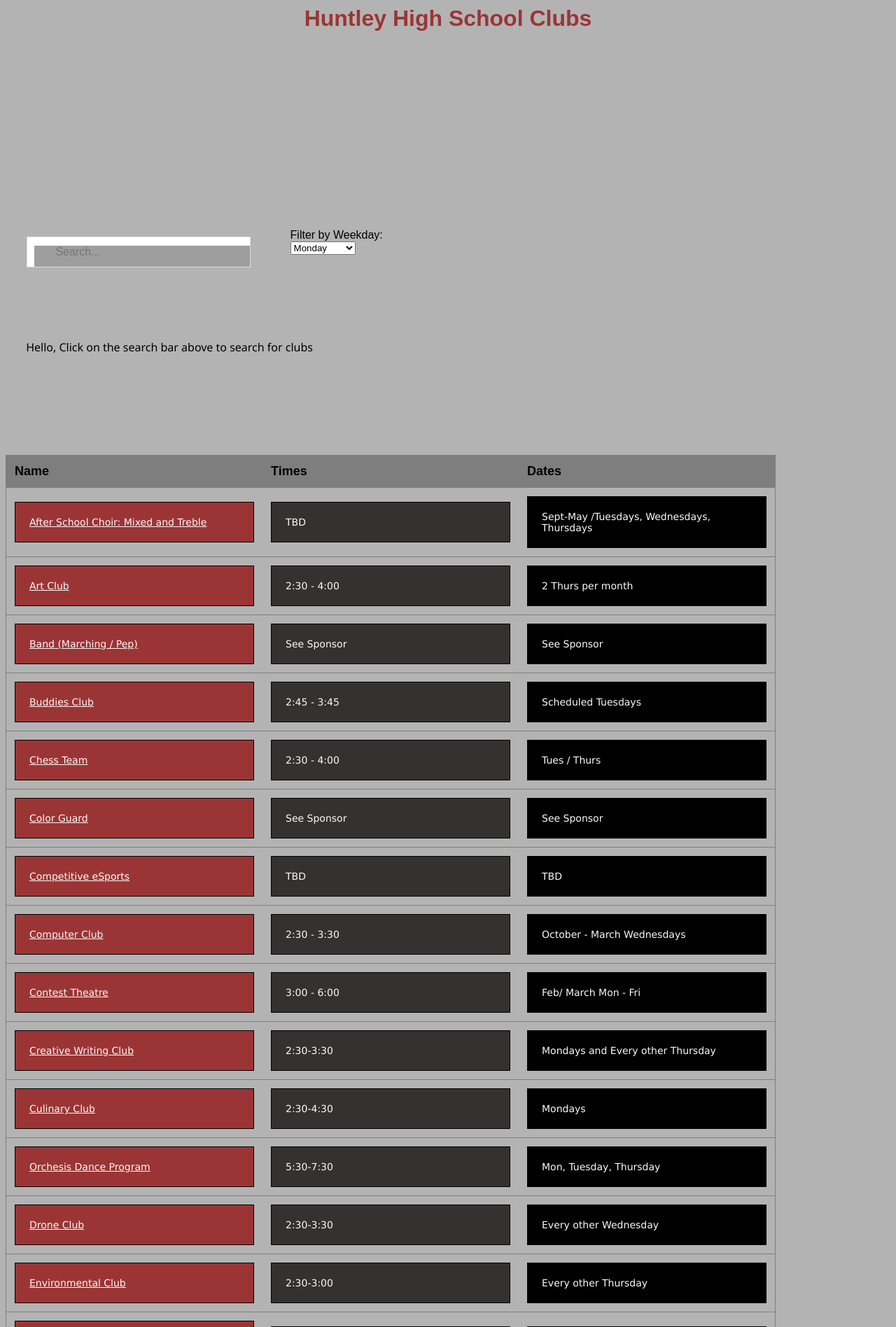
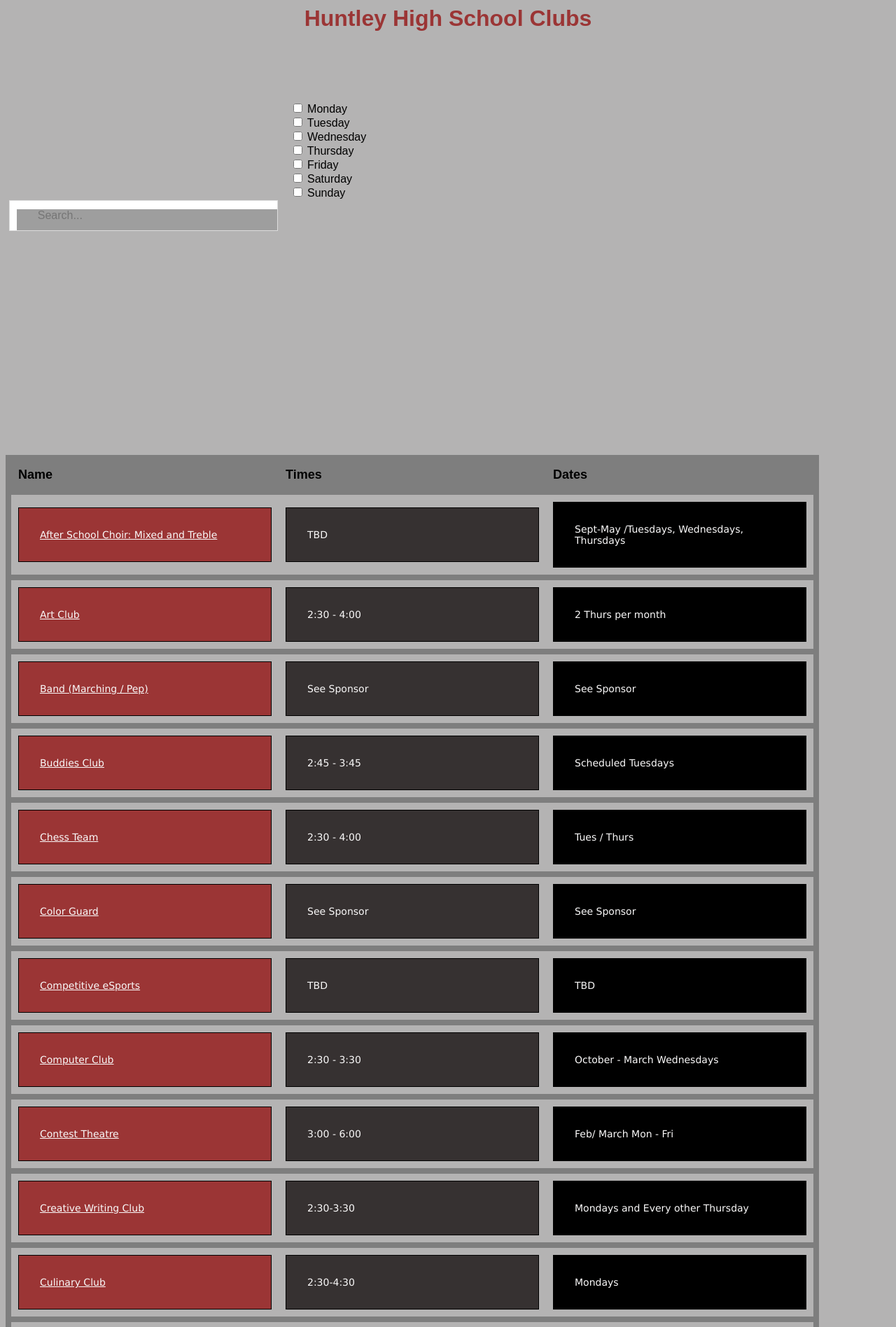
Before and after one commit to yehans41/J2-Clubs-Activities, a Flask app: page / in a window 1280 px wide. Shown: the top 1896 px of the page at 70% size. Run offline with Flask 2, Linux system fonts and the light colour scheme; data comes from the database, SQL or seed files in the repository; both versions use the stored data as it was after the commit; grey boxes are pictures that could not be loaded.

Commit message:
search + db

```diff
--- a/app.py
+++ b/app.py
@@ -6,7 +6,7 @@ from flask import Blueprint, render_template
 from flask import Flask,redirect,url_for,render_template,request, jsonify
 
 app = Flask(__name__)
-
+#database connection
 def get_db_connection():
     conn = sqlite3.connect('RealDB.db')
     conn.row_factory = sqlite3.Row #goes through database
@@ -15,14 +15,18 @@ def get_db_connection():
 @app.route("/")
 def home():
     conn = get_db_connection()
-    clubs = conn.execute('SELECT * from Clubs').fetchall()
+    #clubs = conn.execute('SELECT * from clubs LEFT JOIN weekdays on clubs.name = weekdays.name').fetchall()
+    clubs = conn.execute('SELECT * from clubs').fetchall()
+    #weekdays = conn.execute('SELECT * from Weekdays').fetchall()
     conn.close()
     return render_template("home.html", clubs=clubs)
 @app.route("/profile/<username>")
 @app.route("/templates/base.html")
 def base():
     conn = get_db_connection()
-    clubs = conn.execute('SELECT * from Clubs').fetchall()
+    #clubs = conn.execute('SELECT * from clubs LEFT JOIN weekdays on clubs.name = weekdays.name').fetchall()
+    clubs = conn.execute('SELECT * from clubs').fetchall()
+    #weekdays = conn.execute('SELECT * from Weekdays').fetchall()
     conn.close()
     Name = request.args.get('Name')
     return render_template("base.html", clubs=clubs, Name=Name)
--- a/config.py
+++ /dev/null
@@ -1,6 +0,0 @@
-#database creation
-import os
-
-basedir = os.path.abspath(os.path.dirname(__file__))
-
-SQLALCHEMY_DATABASE_URI = 'sqlite:///' + os.path.join(basedir, 'my_db.db')
--- a/db.py
+++ b/db.py
@@ -1,3 +1,4 @@
+#database
 from multiprocessing import connection
 import sqlite3
 
--- a/templates/home.html
+++ b/templates/home.html
@@ -4,10 +4,10 @@
   background-image: url('/css/searchicon.png'); /* Add a search icon to input */
   background-position: 10px 12px; /* Position the search icon */
   background-repeat: no-repeat; /* Do not repeat the icon image */
-  width: 25%; /* Quarter-width */
+  width: 30%; /* Quarter-width */
   position: absolute;
-  top: 13%;
-  left: 3%; /*position on screen*/
+  top: 11%;
+  left: 1%; /*position on screen*/
   font-size: 16px; /* Increase font-size */
   padding: 12px 20px 12px 40px; /* Add some padding */
   border: 1px solid #ddd; /* Add a grey border */
@@ -18,15 +18,15 @@
   width: 85%; /* width */
   position: absolute;
   top: 25%;
-  border: 1px solid #7e7e7e; /* Add a grey border */
+  border: 8px solid #7e7e7e; /* Add a grey border */
   font-size: 18px; /* Increase font-size */
 }
 #myTable th, #myTable td {
   text-align: left; /* Left-align text */
-  padding: 12px; /* Add padding */
+  padding: 10px; /* Add padding */
 }
 #myTable tr {
-  border-bottom: 1px solid #7e7e7e;
+  border-bottom: 8px solid #7e7e7e;
 }
 #myTable tr.header, #myTable tr:hover {
   background-color: #7e7e7e;
@@ -66,7 +66,7 @@ div.box1 {
       background-color: #9b3535;
       border: 1px solid #000000;
       color: #faf9f9;
-      padding: 20px;
+      padding: 30px;
       width: 300px;
 }
 div.box2 {
@@ -75,7 +75,7 @@ div.box2 {
       background-color: #363131;
       border: 1px solid #000000;
       color: #faf9f9;
-      padding: 20px;
+      padding: 30px;
       width: 300px;
 }
 div.box3{
@@ -84,17 +84,17 @@ div.box3{
       background-color: #000000;
       border: 1px solid #000000;
       color: #faf9f9;
-      padding: 20px;
+      padding: 30px;
       width: 300px;
 }
 #filter{
   color: #000000;
   font-family: sans-serif;
   position: absolute;
-  top: 12%;
+  top: 5%;
   left: 32%;
   padding: 5px;
-	width: 150px;
+	width: 300px;
 	margin-right: 10px;
   margin: 10px 0;
 }
@@ -106,25 +106,29 @@ div.box3{
   <meta name="viewport" content="width=device-width, initial-scale=1.0">
 </head>
 <body>
-  <h1> Huntley High School Clubs</h1>
+<h1> Huntley High School Clubs</h1>
 <input type="text" id="myInput" onkeyup="myFunction()" placeholder="Search...">
-<div id="filter">
-  <label>Filter by Weekday:</label>
-  <select onchange="filterTable()">
-    <option value="Monday">Monday</option>
-    <option value="Tuesday">Tuesday</option>
-    <option value="Wednesday">Wednesday</option>
-    <option value="Thursday">Thursday</option>
-    <option value="Friday">Friday</option>
-    <option value="Saturday">Saturday</option>
-    <option value="Sunday">Sunday</option>
-  </select>
+<div id = filter>
+<input type="checkbox" id="Monday">
+<label for="Monday"> Monday</label><br>
+<input type="checkbox" id="Tuesday">
+<label for="Tuesday"> Tuesday</label><br>
+<input type="checkbox" id="Wednesday">
+<label for="Wednesday"> Wednesday</label><br>
+<input type="checkbox" id="Thursday">
+<label for="Thursday"> Thursday</label><br>
+<input type="checkbox" id="Friday">
+<label for="Friday"> Friday</label><br>
+<input type="checkbox" id="Saturday">
+<label for="Saturday"> Saturday</label><br>
+<input type="checkbox" id="Sunday">
+<label for="Sunday"> Sunday</label><br>
 </div>
 <table id="myTable">
   <tr class="header">
     <th style="width:36%;">Name</th>
     <th style="width:22%;">Times</th>
-    <th styke="width:22%">Dates</th>
+    <th style="width:22%">Dates</th>
     {% for clubs in clubs %}
       <tr>
       <td>
@@ -147,31 +151,11 @@ div.box3{
       </tr>
     {% endfor %}
   </tr>
-<body>
-	<script>
-		function filterTable() {
-			var dropdown = document.getElementById("Times");
-			var table = document.getElementById("myTable");
-			var rows = table.getElementsByTagName("tr");
-
-			for (var i = 1; i < rows.length; i++) {
-				var cells = rows[i].getElementsByTagName("td");
-				var language = cells[0].innerHTML.toLowerCase();
-				var filter = dropdown.value.toLowerCase();
-
-				if (filter === "" || language === filter) {
-					rows[i].style.display = "";
-				} else {
-					rows[i].style.display = "none";
-				}
-			}
-		}
-	</script>
-</body>
   <script>
     function myFunction() {
       // Declare variables
       var input, filter, table, tr, td, i, txtValue;
+      //daysMatch, searchMatch
       input = document.getElementById("myInput");
       filter = input.value.toUpperCase();
       table = document.getElementById("myTable");
@@ -180,19 +164,26 @@ div.box3{
       for (i = 0; i < tr.length; i++) {
         td = tr[i].getElementsByTagName("td")[0];
         if (td) {
+          //searchMatch = txtValue.toUpperCase().indexOf(filter) > -1
           txtValue = td.textContent || td.innerText;
+          //daysMatch = td.dataset.monday == document.getElementById("Monday").value
           if (txtValue.toUpperCase().indexOf(filter) > -1) {
             tr[i].style.display = "";
           } else {
             tr[i].style.display = "none";
           }
+          /*if (txtValue.toUpperCase().indexOf(filter) > -1) {
+            tr[i].style.display = "";
+          } else {
+            tr[i].style.display = "none";
+          }*/
         }
       }
     }
-    </script>
-<p>
+  </script>
+<!--<p>
   Hello,
   Click on the search bar above to search for clubs
-</p>
+</p>-->
 </body>
 {%endblock%}
```
Also changed, not shown: templates/art.html (deleted, +0 -12 lines), RealDB.db.
